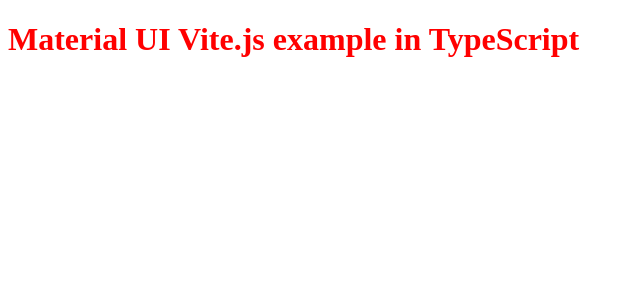
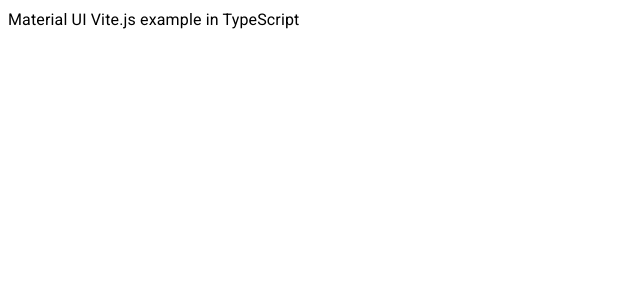
Before and after one commit to Wick-Lim/test-menu-1, a React (Vite) app: page / in a window 1280 px wide. Shown: the top 300 px of the page, without its empty margins (0-640 px from the left). Built offline with nearby package versions, Linux system fonts and the light colour scheme.

Commit message:
base commit

```diff
--- a/src/App.tsx
+++ b/src/App.tsx
@@ -1,12 +1,13 @@
+import { Typography } from "@mui/material";
 import { FC } from "react";
-import "./App.css";
+// import "./App.css";
 
 interface App extends FC {
   menus: any[];
 }
 
 const MyApp: App = () => {
-  return <h1>Material UI Vite.js example in TypeScript</h1>;
+  return <Typography>Material UI Vite.js example in TypeScript</Typography>;
 };
 
 MyApp.menus = [
```
